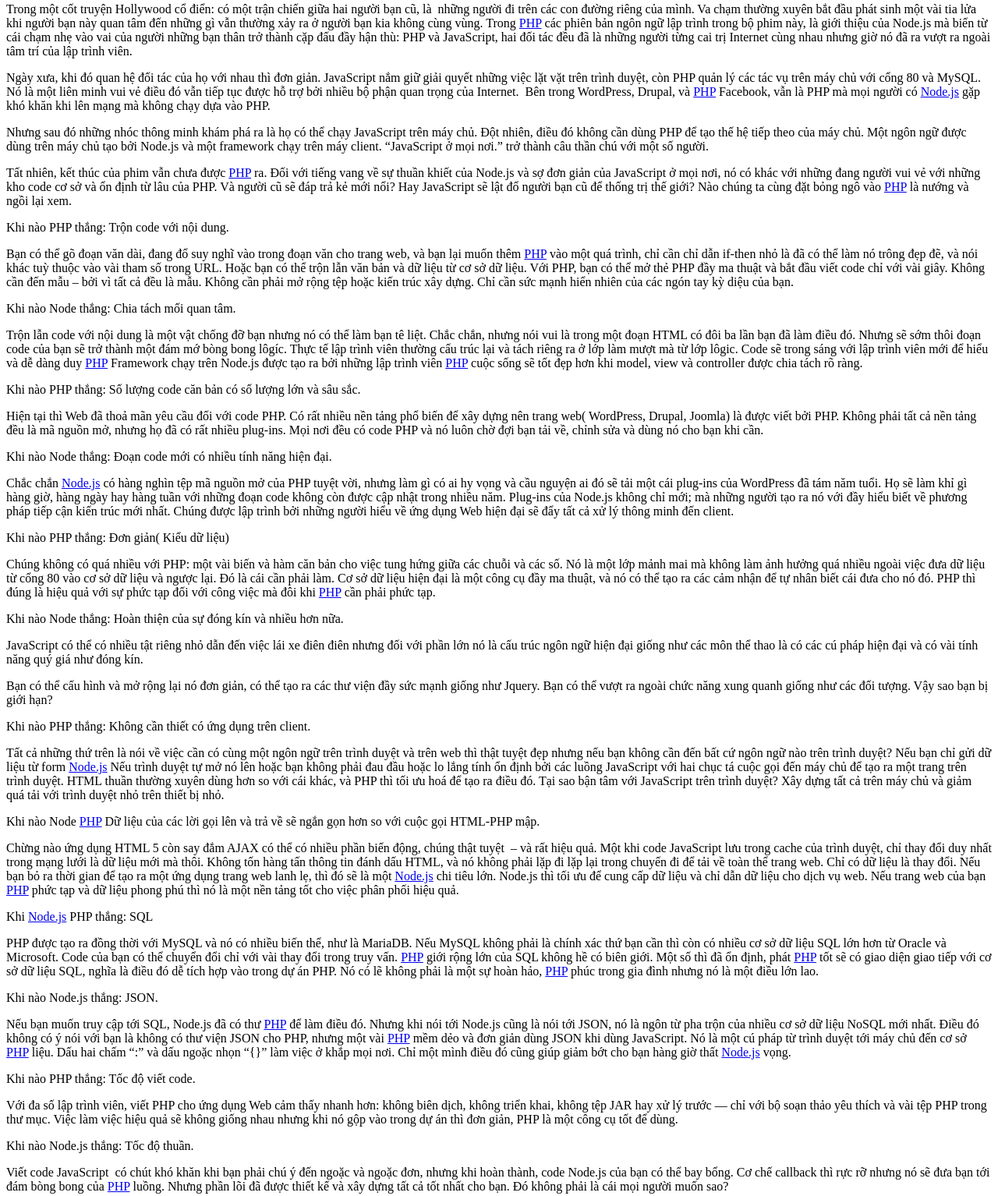
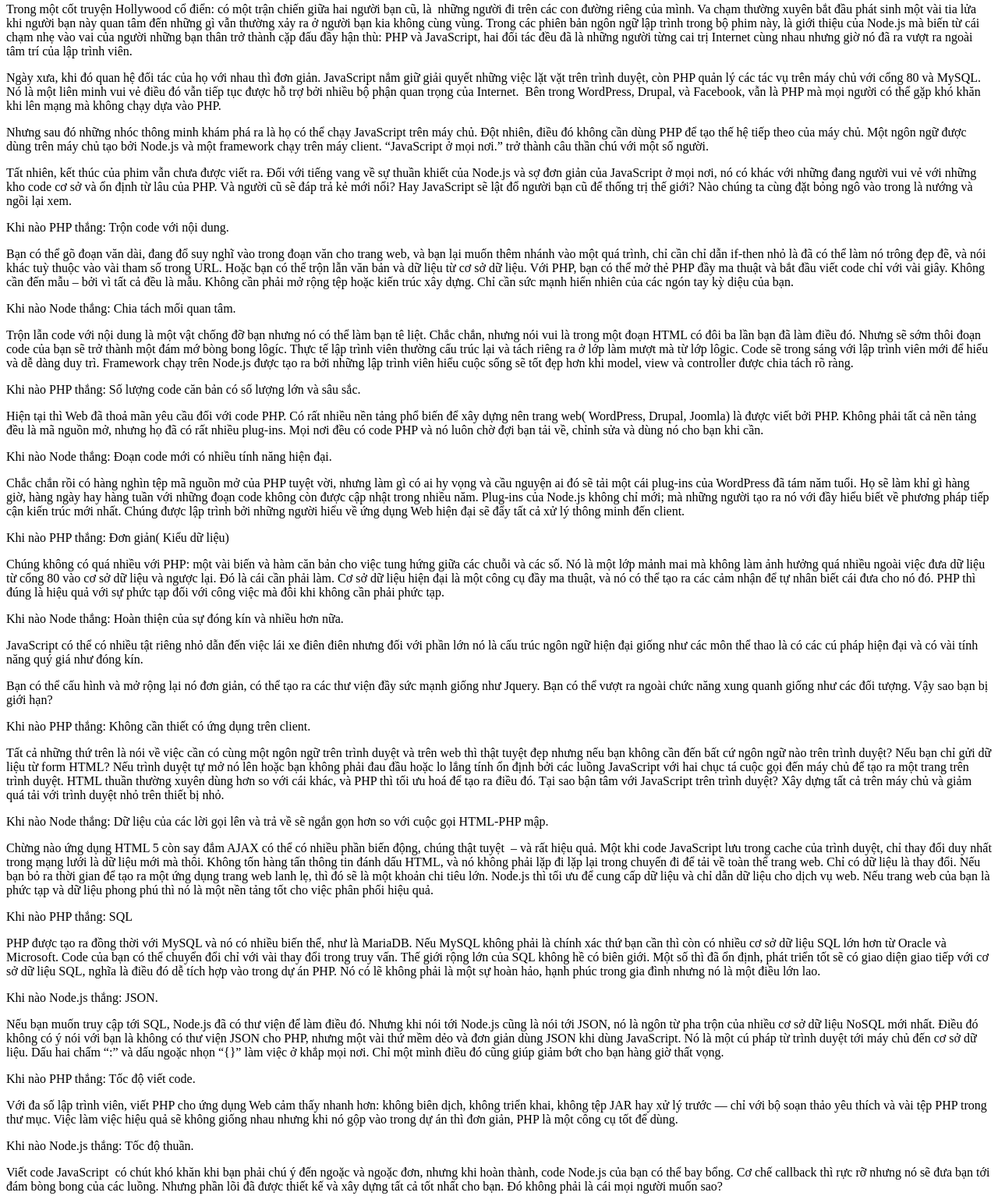
Before and after one commit to vinhhap/hoc-nodejs, a website: page ung-dung-tao-inner-link-cho-bai-post-voi-fs/index.html in a window 1280 px wide. Shown: the part 47-1581 px from the top of the page at 78% size. Drawn offline with Linux system fonts and the light colour scheme.

Commit message:
Chinh sua

```diff
--- a/ung-dung-tao-inner-link-cho-bai-post-voi-fs/index.html
+++ b/ung-dung-tao-inner-link-cho-bai-post-voi-fs/index.html
@@ -3,7 +3,7 @@
   <head>
     <meta charset="utf-8">
   </head>
- <p class="p1"><em>Đây là cuộc chiến của người bảo vệ cái cũ và người mới nổi nhưng được yêu
+<p class="p1"><em>Đây là cuộc chiến của người bảo vệ cái cũ và người mới nổi nhưng được yêu
         mến trên máy chủ web ngăn xếp đứng lên chống lại nhau.</em></p>
 
 
@@ -11,7 +11,7 @@
     cũ, là<span class="Apple-converted-space">&nbsp; </span>những người đi trên các con
     đường riêng của mình. Va chạm thường xuyên bắt đầu phát sinh một vài tia lửa khi người
     bạn này quan tâm đến những gì vẫn thường xảy ra ở người bạn kia không cùng vùng. Trong
-  <a href='http://techmaster.vn/khoa-hoc/8229/lap-trinh-phalcon-php-2'>PHP</a>  các phiên bản ngôn ngữ lập trình trong bộ phim này, là giới thiệu của Node.js mà biến từ
+    các phiên bản ngôn ngữ lập trình trong bộ phim này, là giới thiệu của Node.js mà biến từ
     cái chạm nhẹ vào vai của người những bạn thân trở thành cặp đấu đầy hận thù: PHP và
     JavaScript, hai đối tác đều đã là những người từng cai trị Internet cùng nhau nhưng giờ
     nó đã ra vượt ra ngoài tâm trí của lập trình viên.</p>
@@ -21,7 +21,7 @@
     chủ với cổng 80 và MySQL. Nó là một liên minh vui vẻ điều đó vẫn tiếp tục được hỗ trợ
     bởi nhiều bộ phận quan trọng của Internet.<span
             class="Apple-converted-space">&nbsp; </span>Bên trong WordPress, Drupal, và
-  <a href='http://techmaster.vn/khoa-hoc/8229/lap-trinh-phalcon-php-2'>PHP</a>  Facebook, vẫn là PHP mà mọi người có <a href='http://techmaster.vn/khoa-hoc/25480/nodejs-truc-tuyen'>Node.js</a> gặp khó khăn khi lên mạng mà không chạy dựa vào
+    Facebook, vẫn là PHP mà mọi người có thể gặp khó khăn khi lên mạng mà không chạy dựa vào
     PHP.</p>
 
 <p class="p3">Nhưng sau đó những nhóc thông minh khám phá ra là họ có thể chạy JavaScript
@@ -29,16 +29,16 @@
     Một ngôn ngữ được dùng trên máy chủ tạo bởi Node.js và một framework chạy trên máy
     client. “JavaScript ở mọi nơi.” trở thành câu thần chú với một số người.</p>
 
-<p class="p3">Tất nhiên, kết thúc của phim vẫn chưa được <a href='http://techmaster.vn/khoa-hoc/8229/lap-trinh-phalcon-php-2'>PHP</a> ra. Đối với tiếng vang về sự
+<p class="p3">Tất nhiên, kết thúc của phim vẫn chưa được viết ra. Đối với tiếng vang về sự
     thuần khiết của Node.js và sợ đơn giản của JavaScript ở mọi nơi, nó có khác với những
     đang người vui vẻ với những kho code cơ sở và ổn định từ lâu của PHP. Và người cũ sẽ đáp
     trả kẻ mới nổi? Hay JavaScript sẽ lật đổ người bạn cũ để thống trị thế giới? Nào chúng
-    ta cùng đặt bỏng ngô vào <a href='http://techmaster.vn/khoa-hoc/8229/lap-trinh-phalcon-php-2'>PHP</a> là nướng và ngồi lại xem.</p>
+    ta cùng đặt bỏng ngô vào trong là nướng và ngồi lại xem.</p>
 
 <p class="p3">Khi nào PHP thắng: Trộn code với nội dung.</p>
 
 <p class="p3">Bạn có thể gõ đoạn văn dài, đang đổ suy nghĩ vào trong đoạn văn cho trang web,
-    và bạn lại muốn thêm <a href='http://techmaster.vn/khoa-hoc/8229/lap-trinh-phalcon-php-2'>PHP</a> vào một quá trình, chỉ cần chỉ dẫn if-then nhỏ là đã có thể
+    và bạn lại muốn thêm nhánh vào một quá trình, chỉ cần chỉ dẫn if-then nhỏ là đã có thể
     làm nó trông đẹp đẽ, và nói khác tuỳ thuộc vào vài tham số trong URL. Hoặc bạn có thể
     trộn lẫn văn bản và dữ liệu từ cơ sở dữ liệu. Với PHP, bạn có thể mở thẻ PHP đầy ma
     thuật và bắt đầu viết code chỉ với vài giây. Không cần đến mẫu – bởi vì tất cả đều là
@@ -51,8 +51,8 @@
     liệt. Chắc chắn, nhưng nói vui là trong một đoạn HTML có đôi ba lần bạn đã làm điều đó.
     Nhưng sẽ sớm thôi đoạn code của bạn sẽ trở thành một đám mớ bòng bong lôgíc. Thực tế lập
     trình viên thường cấu trúc lại và tách riêng ra ở lớp làm mượt mà từ lớp lôgic. Code sẽ
-    trong sáng với lập trình viên mới để hiểu và dễ dàng duy <a href='http://techmaster.vn/khoa-hoc/8229/lap-trinh-phalcon-php-2'>PHP</a> Framework chạy trên
-    Node.js được tạo ra bởi những lập trình viên <a href='http://techmaster.vn/khoa-hoc/8229/lap-trinh-phalcon-php-2'>PHP</a> cuộc sống sẽ tốt đẹp hơn khi model,
+    trong sáng với lập trình viên mới để hiểu và dễ dàng duy trì. Framework chạy trên
+    Node.js được tạo ra bởi những lập trình viên hiểu cuộc sống sẽ tốt đẹp hơn khi model,
     view và controller được chia tách rõ ràng.</p>
 
 <p class="p3">Khi nào PHP thắng: Số lượng code căn bản có số lượng lớn và sâu sắc.</p>
@@ -65,7 +65,7 @@
 
 <p class="p3">Khi nào Node thắng: Đoạn code mới có nhiều tính năng hiện đại.</p>
 
-<p class="p3">Chắc chắn <a href='http://techmaster.vn/khoa-hoc/25480/nodejs-truc-tuyen'>Node.js</a> có hàng nghìn tệp mã nguồn mở của PHP tuyệt vời, nhưng làm gì có
+<p class="p3">Chắc chắn rồi có hàng nghìn tệp mã nguồn mở của PHP tuyệt vời, nhưng làm gì có
     ai hy vọng và cầu nguyện ai đó sẽ tải một cái plug-ins của WordPress đã tám năm tuổi. Họ
     sẽ làm khỉ gì hàng giờ, hàng ngày hay hàng tuần với những đoạn code không còn được cập
     nhật trong nhiều năm. Plug-ins của Node.js không chỉ mới; mà những người tạo ra nó với
@@ -79,7 +79,7 @@
     ngoài việc đưa dữ liệu từ cổng 80 vào cơ sở dữ liệu và ngược lại. Đó là cái cần phải
     làm. Cơ sở dữ liệu hiện đại là một công cụ đầy ma thuật, và nó có thể tạo ra các cảm
     nhận để tự nhân biết cái đưa cho nó đó. PHP thì đúng là hiệu quả với sự phức tạp đối với
-    công việc mà đôi khi <a href='http://techmaster.vn/khoa-hoc/8229/lap-trinh-phalcon-php-2'>PHP</a> cần phải phức tạp.</p>
+    công việc mà đôi khi không cần phải phức tạp.</p>
 
 <p class="p3">Khi nào Node thắng: Hoàn thiện của sự đóng kín và nhiều hơn nữa.</p>
 
@@ -95,14 +95,14 @@
 
 <p class="p3">Tất cả những thứ trên là nói về việc cần có cùng một ngôn ngữ trên trình duyệt
     và trên web thì thật tuyệt đẹp nhưng nếu bạn không cần đến bất cứ ngôn ngữ nào trên
-    trình duyệt? Nếu bạn chỉ gửi dữ liệu từ form <a href='http://techmaster.vn/khoa-hoc/25480/nodejs-truc-tuyen'>Node.js</a> Nếu trình duyệt tự mở nó lên hoặc bạn
+    trình duyệt? Nếu bạn chỉ gửi dữ liệu từ form HTML? Nếu trình duyệt tự mở nó lên hoặc bạn
     không phải đau đầu hoặc lo lắng tính ổn định bởi các luồng JavaScript với hai chục tá
     cuộc gọi đến máy chủ để tạo ra một trang trên trình duyệt. HTML thuần thường xuyên dùng
     hơn so với cái khác, và PHP thì tối ưu hoá để tạo ra điều đó. Tại sao bận tâm với
     JavaScript trên trình duyệt? Xây dựng tất cả trên máy chủ và giảm quá tải với trình
     duyệt nhỏ trên thiết bị nhỏ.</p>
 
-<p class="p3">Khi nào Node <a href='http://techmaster.vn/khoa-hoc/8229/lap-trinh-phalcon-php-2'>PHP</a> Dữ liệu của các lời gọi lên và trả về sẽ ngắn gọn hơn so
+<p class="p3">Khi nào Node thắng: Dữ liệu của các lời gọi lên và trả về sẽ ngắn gọn hơn so
     với cuộc gọi HTML-PHP mập.</p>
 
 <p class="p3">Chừng nào ứng dụng HTML 5 còn say đắm AJAX có thể có nhiều phần biến động,
@@ -111,28 +111,29 @@
     lưới là dữ liệu mới mà thôi. Không tốn hàng tấn thông tin đánh dấu HTML, và nó không
     phải lặp đi lặp lại trong chuyến đi để tải về toàn thể trang web. Chỉ có dữ liệu là thay
     đổi. Nếu bạn bỏ ra thời gian để tạo ra một ứng dụng trang web lanh lẹ, thì đó sẽ là một
-    <a href='http://techmaster.vn/khoa-hoc/25480/nodejs-truc-tuyen'>Node.js</a> chi tiêu lớn. Node.js thì tối ưu để cung cấp dữ liệu và chỉ dẫn dữ liệu cho dịch
-    vụ web. Nếu trang web của bạn <a href='http://techmaster.vn/khoa-hoc/8229/lap-trinh-phalcon-php-2'>PHP</a> phức tạp và dữ liệu phong phú thì nó là một nền tảng
+    khoản chi tiêu lớn. Node.js thì tối ưu để cung cấp dữ liệu và chỉ dẫn dữ liệu cho dịch
+    vụ web. Nếu trang web của bạn là phức tạp và dữ liệu phong phú thì nó là một nền tảng
     tốt cho việc phân phối hiệu quả.</p>
 
-<p class="p3">Khi <a href='http://techmaster.vn/khoa-hoc/25480/nodejs-truc-tuyen'>Node.js</a> PHP thắng: SQL</p>
+<p class="p3">Khi nào PHP thắng: SQL</p>
 
 <p class="p3">PHP được tạo ra đồng thời với MySQL và nó có nhiều biến thể, như là MariaDB.
     Nếu MySQL không phải là chính xác thứ bạn cần thì còn có nhiều cơ sở dữ liệu SQL lớn hơn
     từ Oracle và Microsoft. Code của bạn có thể chuyển đổi chỉ với vài thay đổi trong truy
-    vấn. <a href='http://techmaster.vn/khoa-hoc/8229/lap-trinh-phalcon-php-2'>PHP</a> giới rộng lớn của SQL không hề có biên giới. Một số thì đã ổn định, phát <a href='http://techmaster.vn/khoa-hoc/8229/lap-trinh-phalcon-php-2'>PHP</a>    tốt sẽ có giao diện giao tiếp với cơ sở dữ liệu SQL, nghĩa là điều đó dễ tích hợp vào
-    trong dự án PHP. Nó có lẽ không phải là một sự hoàn hảo, <a href='http://techmaster.vn/khoa-hoc/8229/lap-trinh-phalcon-php-2'>PHP</a> phúc trong gia đình nhưng
+    vấn. Thế giới rộng lớn của SQL không hề có biên giới. Một số thì đã ổn định, phát triển
+    tốt sẽ có giao diện giao tiếp với cơ sở dữ liệu SQL, nghĩa là điều đó dễ tích hợp vào
+    trong dự án PHP. Nó có lẽ không phải là một sự hoàn hảo, hạnh phúc trong gia đình nhưng
     nó là một điều lớn lao.</p>
 
 <p class="p3">Khi nào Node.js thắng: JSON.</p>
 
-<p class="p3">Nếu bạn muốn truy cập tới SQL, Node.js đã có thư <a href='http://techmaster.vn/khoa-hoc/8229/lap-trinh-phalcon-php-2'>PHP</a> để làm điều đó. Nhưng
+<p class="p3">Nếu bạn muốn truy cập tới SQL, Node.js đã có thư viện để làm điều đó. Nhưng
     khi nói tới Node.js cũng là nói tới JSON, nó là ngôn từ pha trộn của nhiều cơ sở dữ liệu
     NoSQL mới nhất. Điều đó không có ý nói với bạn là không có thư viện JSON cho PHP, nhưng
-    một vài <a href='http://techmaster.vn/khoa-hoc/8229/lap-trinh-phalcon-php-2'>PHP</a> mềm dẻo và đơn giản dùng JSON khi dùng JavaScript. Nó là một cú pháp từ
-    trình duyệt tới máy chủ đến cơ sở <a href='http://techmaster.vn/khoa-hoc/8229/lap-trinh-phalcon-php-2'>PHP</a> liệu. Dấu hai chấm “:” và dấu ngoặc nhọn “{}” làm
+    một vài thứ mềm dẻo và đơn giản dùng JSON khi dùng JavaScript. Nó là một cú pháp từ
+    trình duyệt tới máy chủ đến cơ sở dữ liệu. Dấu hai chấm “:” và dấu ngoặc nhọn “{}” làm
     việc ở khắp mọi nơi. Chỉ một mình điều đó cũng giúp giảm bớt cho bạn hàng giờ thất
-  <a href='http://techmaster.vn/khoa-hoc/25480/nodejs-truc-tuyen'>Node.js</a>  vọng.</p>
+    vọng.</p>
 
 <p class="p3">Khi nào PHP thắng: Tốc độ viết code.</p>
 
@@ -146,12 +147,13 @@
 <p class="p3">Viết code JavaScript<span class="Apple-converted-space">&nbsp; </span>có chút
     khó khăn khi bạn phải chú ý đến ngoặc và ngoặc đơn, nhưng khi hoàn thành, code Node.js
     của bạn có thể bay bổng. Cơ chế callback thì rực rỡ nhưng nó sẽ đưa bạn tới đám bòng
-    bong của <a href='http://techmaster.vn/khoa-hoc/8229/lap-trinh-phalcon-php-2'>PHP</a> luồng. Nhưng phần lõi đã được thiết kế và xây dựng tất cả tốt nhất cho bạn.
+    bong của các luồng. Nhưng phần lõi đã được thiết kế và xây dựng tất cả tốt nhất cho bạn.
     Đó không phải là cái mọi người muốn sao?</p>
 
 <p class="p3">Nguồn: <a
             href="http://www.infoworld.com/article/2866712/php/php-vs-node-js-an-epic-battle-for-developer-mind-share.html">
         PHP vs. Node.js</a></p>
 
+
   </body>
 </html> <a href='http://techmaster.vn/khoa-hoc/8229/lap-trinh-phalcon-php-2'>PHP</a>
```
